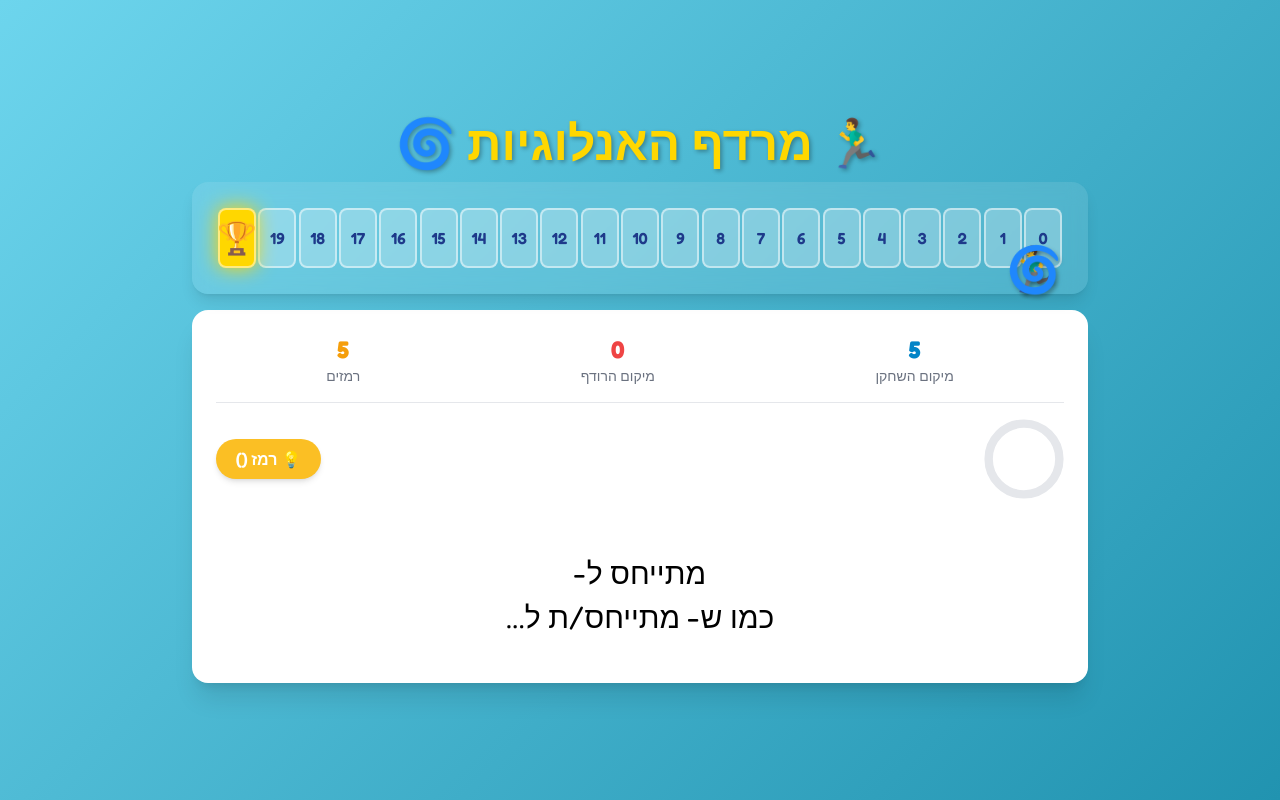
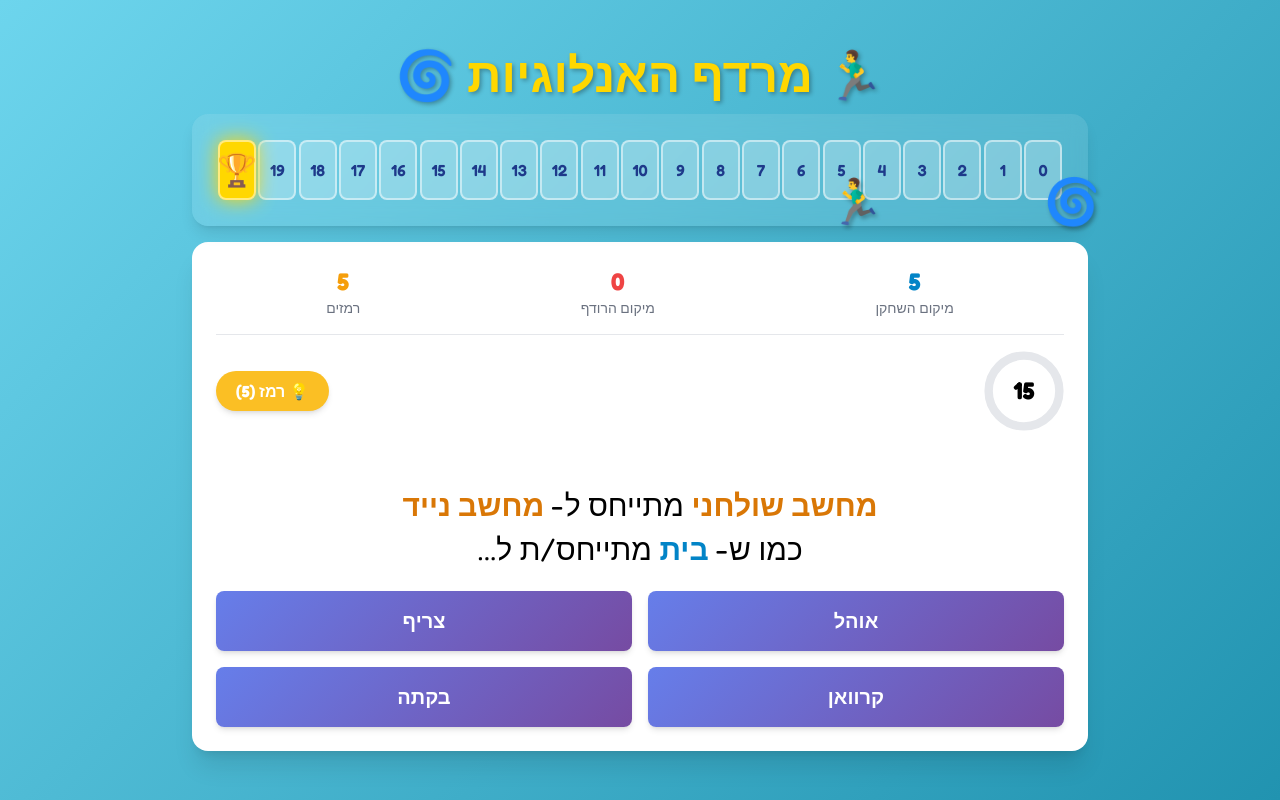
Before and after one commit to odedliv/learn-and-play, a plain HTML site: page language/analogy_chase.html in a window 1280 px wide. Drawn offline with nearby package versions, Linux system fonts and the light colour scheme.

Commit message:
in chaser: fixed timer, player position and text presented

```diff
--- a/language/analogy_chase.html
+++ b/language/analogy_chase.html
@@ -49,8 +49,9 @@
             position: absolute;
             bottom: -25px;
             font-size: 2.8rem;
-            transition: right 0.5s cubic-bezier(0.45, 0, 0.55, 1);
+            transition: left 0.5s cubic-bezier(0.45, 0, 0.55, 1);
             filter: drop-shadow(2px 3px 2px rgba(0,0,0,0.3));
+            transform: translateX(-50%);
         }
 
         .timer-svg {
@@ -230,21 +231,47 @@
         // Import from common library
         let shuffleArray = null;
         let audioModule = null;
+        let modulesLoaded = false;
 
-        // Load common modules
-        Promise.all([
+        // Load common modules and initialize game after loading
+        async function loadModulesAndInitialize() {
+            try {
+                const [arrayModule, soundModule] = await Promise.all([
                     import('../common/utils/array.js'),
                     import('../common/audio/sounds.js')
-        ]).then(([arrayModule, soundModule]) => {
+                ]);
                 shuffleArray = arrayModule.shuffleArrayCopy;
                 audioModule = soundModule;
                 audioModule.initAudio();
-        }).catch((error) => {
+                modulesLoaded = true;
+
+                // Initialize the game now that modules are loaded
+                createTrack();
+                resetGame();
+            } catch (error) {
                 console.error('Failed to load common library modules:', error);
-            alert('Failed to load game resources. Please refresh the page.');
-        });
+                // Provide fallback for shuffleArray if modules fail to load
+                shuffleArray = function(array) {
+                    const newArray = [...array];
+                    for (let i = newArray.length - 1; i > 0; i--) {
+                        const j = Math.floor(Math.random() * (i + 1));
+                        [newArray[i], newArray[j]] = [newArray[j], newArray[i]];
+                    }
+                    return newArray;
+                };
+                modulesLoaded = true;
+
+                // Initialize the game with fallback
+                createTrack();
+                resetGame();
+            }
+        }
 
         function populateAndShuffleAnalogyPool() {
+            if (!shuffleArray) {
+                console.error('shuffleArray not loaded yet');
+                return;
+            }
             analogyPool = [];
             analogiesData.forEach(category => {
                 if (category.pairs && category.pairs.length >= 2) {
@@ -294,13 +321,22 @@
         }
 
         function updatePositions() {
-            // This logic calculates the percentage position along the track
+            // For RTL layout, we need to position from left instead of right
             const playerPercent = (playerPosition / FINISH_LINE) * 100;
             const chaserPercent = (chaserPosition / FINISH_LINE) * 100;
 
-            // Clamp the value between 0 and 95% to keep icons within bounds
-            playerEl.style.right = `calc(${Math.min(playerPercent, 95)}% - ${playerEl.offsetWidth / 2}px)`;
-            chaserEl.style.right = `calc(${Math.min(chaserPercent, 95)}% - ${chaserEl.offsetWidth / 2}px)`;
+            // In RTL, higher positions should appear on the left (start of reading direction)
+            // So we invert the percentage: 100% - calculated%
+            const playerLeft = 100 - playerPercent;
+            const chaserLeft = 100 - chaserPercent;
+
+            // Use left positioning for RTL layout
+            playerEl.style.left = `${Math.max(playerLeft, 5)}%`;
+            chaserEl.style.left = `${Math.max(chaserLeft, 5)}%`;
+
+            // Remove any right positioning that might interfere
+            playerEl.style.right = '';
+            chaserEl.style.right = '';
         }
 
         function updateStatsDisplay() {
@@ -342,6 +378,11 @@
         }
 
         function generateQuestion() {
+            if (!shuffleArray || !analogyPool || analogyPool.length === 0) {
+                console.error('Game not properly initialized');
+                return;
+            }
+
             hintDisplay.textContent = '';
             hintBtn.disabled = (hintsLeft === 0);
 
@@ -480,8 +521,8 @@
 
         // --- אתחול המשחק ---
         document.addEventListener('DOMContentLoaded', () => {
-            createTrack();
-            resetGame();
+            // Load modules and then initialize the game
+            loadModulesAndInitialize();
         });
     </script>
 </body>
```
Lines whose indentation alone changed are shown as unchanged.
